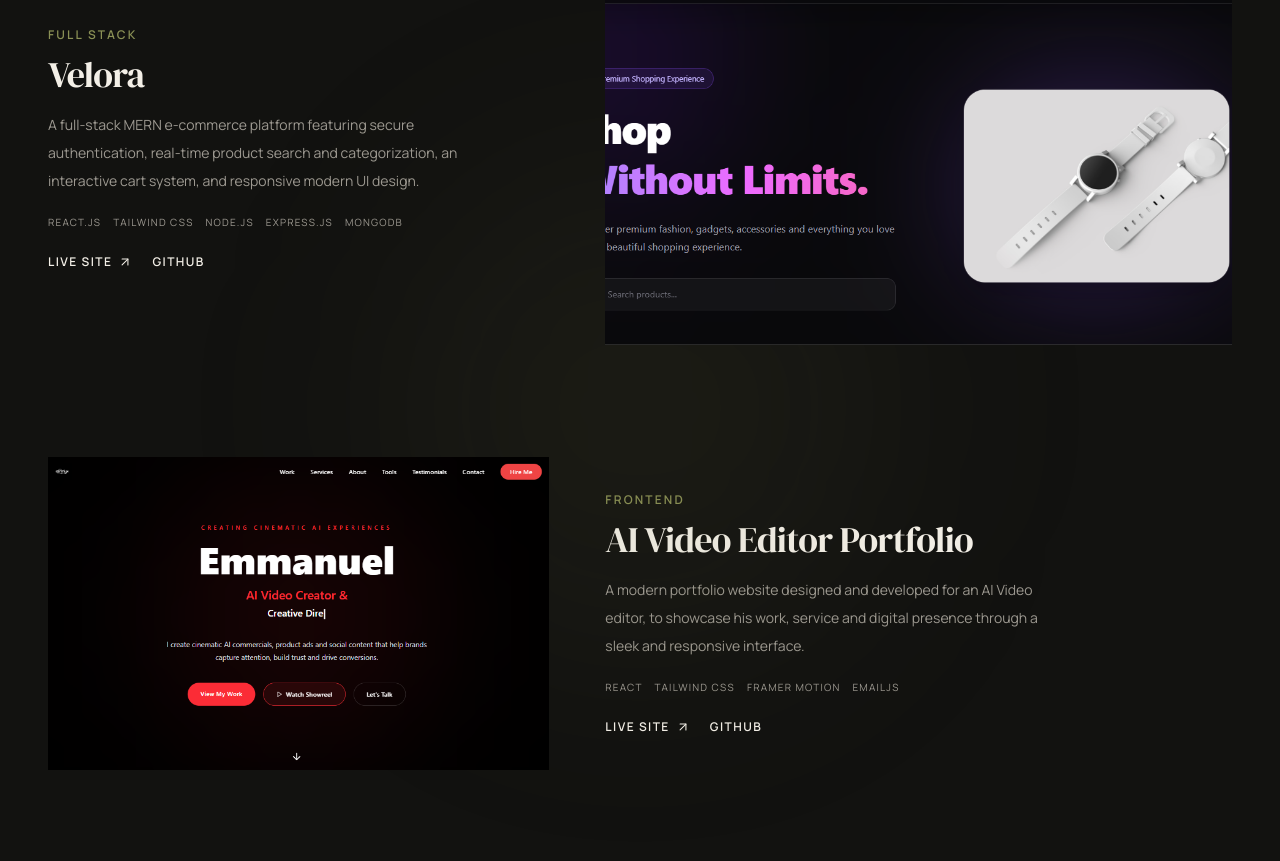
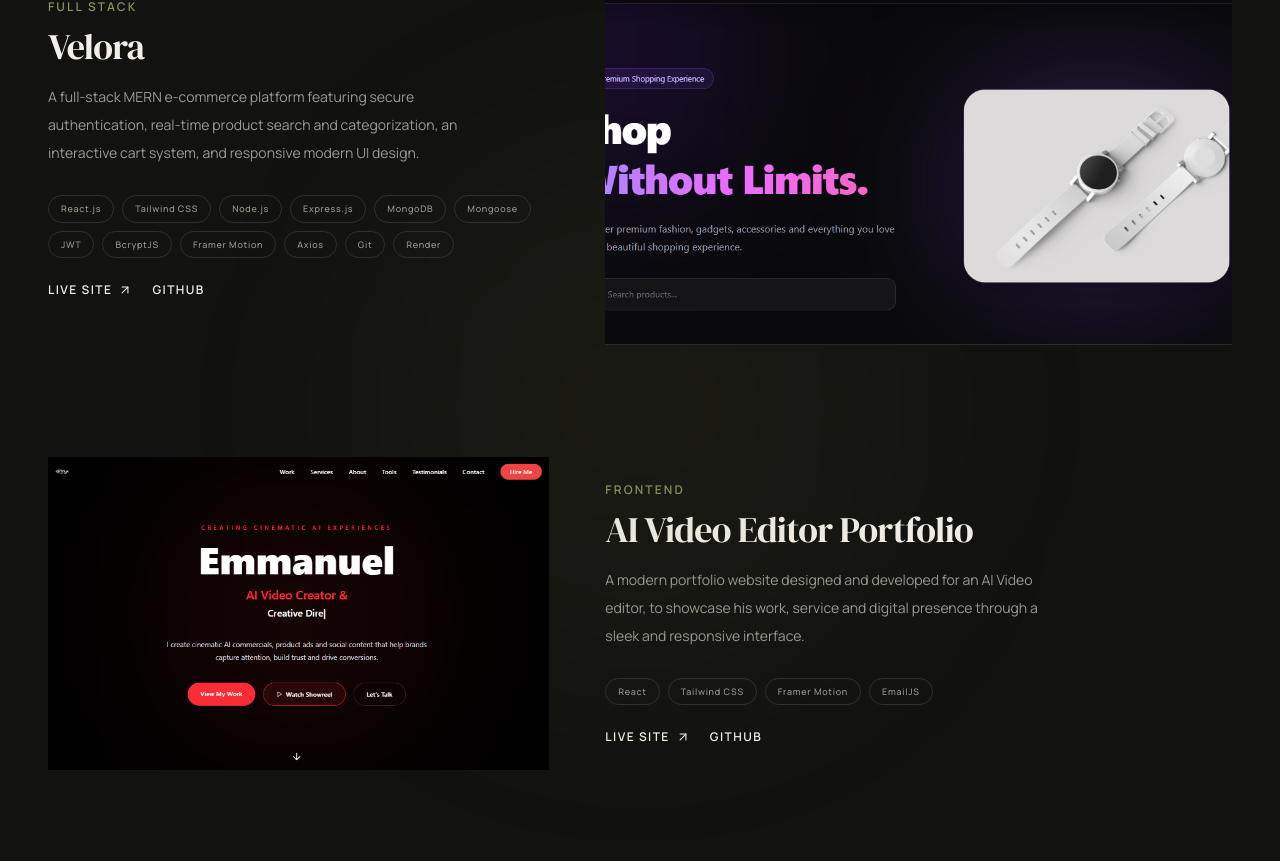
Before and after one commit to adeoyerihanat6-prog/RihannahCodes_Portfolio, a React (Vite) app: page / in a window 1280 px wide. Shown: the part 1139-2000 px from the top of the page. Built offline with nearby package versions, Linux system fonts and the light colour scheme.

Commit message:
refine project technology pills

```diff
--- a/src/components/Work.jsx
+++ b/src/components/Work.jsx
@@ -96,16 +96,16 @@
                   </p>
 
                   {/* Technologies */}
-                  <div className="mt-5 flex flex-wrap gap-x-3 gap-y-2">
-                    {project.technologies.slice(0, 5).map((tech) => (
-                      <span
-                        key={tech}
-                        className="text-[10px] uppercase tracking-[0.12em] text-[var(--muted)]"
-                      >
-                        {tech}
-                      </span>
-                    ))}
-                  </div>
+                   <div className="mt-7 flex flex-wrap gap-2">
+  {project.technologies.map((technology) => (
+    <span
+      key={technology}
+      className="rounded-full border border-[var(--border)] px-3 py-1.5 text-[9px] font-medium tracking-[0.08em] text-[var(--muted)] transition-all duration-300 hover:border-[var(--muted)] hover:text-[var(--foreground)]"
+    >
+      {technology}
+    </span>
+  ))}
+</div>
 
                   {/* Links */}
                   <div className="mt-6 flex items-center gap-5">
--- a/src/data/projects.js
+++ b/src/data/projects.js
@@ -46,7 +46,7 @@
     githubUrl:
       "https://github.com/adeoyerihanat6-prog/Enny-s_Portfolio",
   },
-  {
+ {
   id: "booksite",
   title: "Booksite",
   category: "Frontend",
@@ -61,8 +61,7 @@
     "Lucide React",
   ],
   demoUrl: "https://booksite-rihannah.vercel.app",
-  githubUrl:
-    "https://github.com/adeoyerihanat6-prog/Booksite",
+  githubUrl: "https://github.com/adeoyerihanat6-prog/Booksite",
 },
 
   {
--- a/src/index.css
+++ b/src/index.css
@@ -5,15 +5,11 @@
 :root {
   --background: #121210;
   --surface: #1b1a17;
-
   --foreground: #f3efe7;
   --muted: #9d9991;
-
   --border: #302e2a;
-
   --accent: #747a45;
   --accent-light: #8a9055;
-
   --font-sans: "Manrope", sans-serif;
   --font-serif: "DM Serif Display", serif;
 }
@@ -29,10 +25,8 @@
 body {
   margin: 0;
   min-width: 320px;
-
   background: var(--background);
   color: var(--foreground);
-
   font-family: var(--font-sans);
   -webkit-font-smoothing: antialiased;
   text-rendering: optimizeLegibility;
--- a/src/pages/Project.jsx
+++ b/src/pages/Project.jsx
@@ -1,6 +1,7 @@
 import { motion } from "framer-motion";
 import { ArrowLeft, ArrowUpRight } from "lucide-react";
 import { Link } from "react-router-dom";
+
 import PROJECTS_DATA from "../data/projects";
 
 function Project() {
@@ -63,7 +64,9 @@
             >
               <div
                 className={`grid gap-8 lg:grid-cols-2 lg:items-center lg:gap-16 ${
-                  index % 2 !== 0 ? "lg:[&>*:first-child]:order-2" : ""
+                  index % 2 !== 0
+                    ? "lg:[&>*:first-child]:order-2"
+                    : ""
                 }`}
               >
                 {/* Image */}
@@ -101,11 +104,11 @@
                   </p>
 
                   {/* Technologies */}
-                  <div className="mt-6 flex flex-wrap gap-x-4 gap-y-2">
+                 <div className="mt-7 flex flex-wrap gap-2">
                   {project.technologies.map((technology) => (
                     <span
                       key={technology}
-                        className="text-[10px] uppercase tracking-[0.12em] text-[var(--muted)]"
+                      className="rounded-full border border-[var(--border)] px-3 py-1.5 text-[9px] font-medium tracking-[0.08em] text-[var(--muted)] transition-all duration-300 hover:border-[var(--muted)] hover:text-[var(--foreground)]"
                     >
                       {technology}
                     </span>
```
Lines whose indentation alone changed are shown as unchanged.
